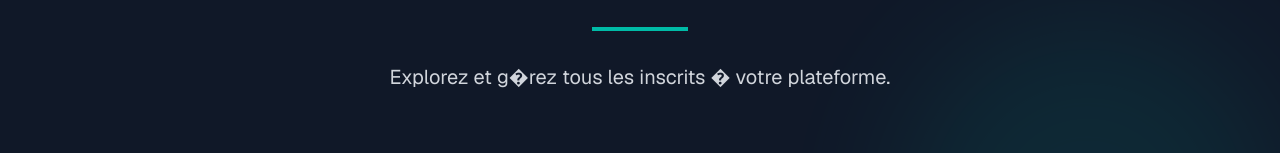
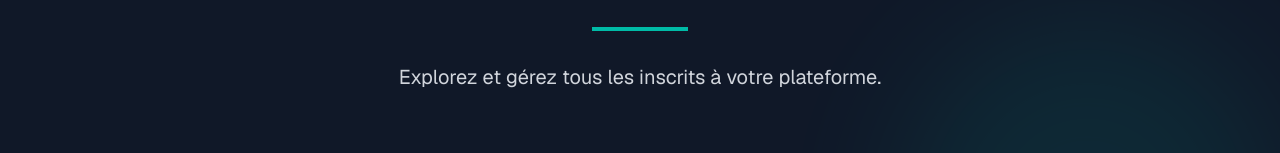
Before and after one commit to bk2024b/narrativ, a Next.js app: page /dashboard in a window 1280 px wide. Shown: the part 143-296 px from the top of the page. Built offline with nearby package versions, Linux system fonts and the light colour scheme; no server answers; the database is empty.

Commit message:
metadata

```diff
--- a/app/dashboard/page.jsx
+++ b/app/dashboard/page.jsx
@@ -70,7 +70,7 @@ export default function Dashboard() {
               </h1>
               <div className="w-24 h-1 bg-teal-500 mx-auto mb-8"></div>
               <p className="text-xl text-gray-300 mb-8 max-w-2xl mx-auto">
-                Explorez et g�rez tous les inscrits � votre plateforme.
+                Explorez et gérez tous les inscrits à votre plateforme.
               </p>
             </motion.div>
           </div>
--- a/app/layout.js
+++ b/app/layout.js
@@ -12,9 +12,9 @@ const geistMono = Geist_Mono({
 });
 
 export const metadata = {
-  title: "Create Next App",
-  description: "Generated by create next app",
-};
+  title: "Narrativ - Racontez Votre Histoire Professionnelle",
+  description:
+    "Créez et partagez votre histoire professionnelle avec Narrativ. Une plateforme simple et élégante pour vous démarquer sur LinkedIn, Facebook et WhatsApp."};
 
 export default function RootLayout({ children }) {
   return (
```
